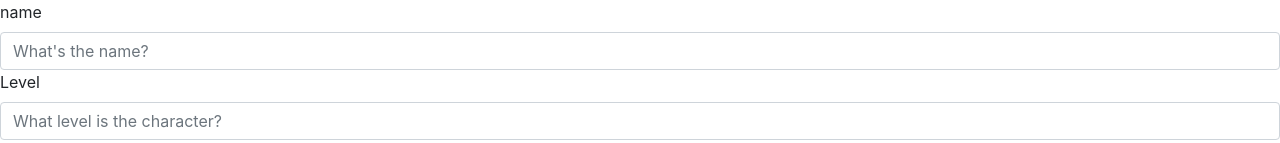
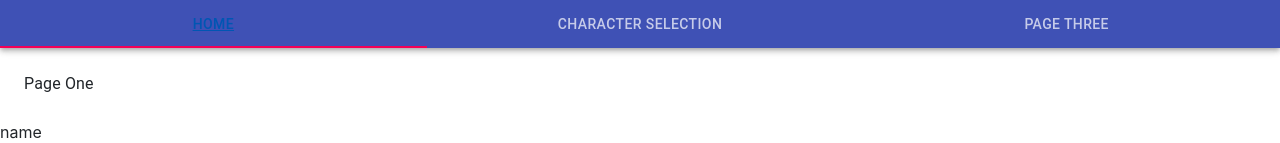
Before and after one commit to Bryantkrause/storyinator, a React (Create React App) app in the folder client/: page / in a window 1280 px wide. Shown: the top 143 px of the page. Built offline with nearby package versions, Linux system fonts and the light colour scheme; no server answers; the HTML template or start-up script is replaced by a standard one.

Commit message:
added navbar

```diff
--- a/client/src/components/CharacterDisplay/CharacterDisplay.js
+++ b/client/src/components/CharacterDisplay/CharacterDisplay.js
@@ -42,7 +42,6 @@
                         <td>{wisdom}</td>
                         <td>{charisma}</td>
                         <td><button onClick={() => deleteCharacter(_id)}>Delete </button></td>
-                        <td><button onClick={() => goToCharacter(_id)}>Delete </button></td>
                       </tr>
                     )
                   }
--- a/client/src/components/NavBar/NavBar.js
+++ b/client/src/components/NavBar/NavBar.js
@@ -1,118 +1,95 @@
-import React from 'react'
-import { Link } from 'react-router-dom'
+import React from 'react';
+import PropTypes from 'prop-types';
+import { makeStyles } from '@material-ui/core/styles';
+import AppBar from '@material-ui/core/AppBar';
+import Tabs from '@material-ui/core/Tabs';
+import Tab from '@material-ui/core/Tab';
+import Typography from '@material-ui/core/Typography';
+import Box from '@material-ui/core/Box';
 
-// Material-UI Components
-import { withStyles } from '@material-ui/core/styles'
-import Menu from '@material-ui/core/Menu'
-import MenuItem from '@material-ui/core/MenuItem'
-import ListItemIcon from '@material-ui/core/ListItemIcon'
-import ListItemText from '@material-ui/core/ListItemText'
+function TabPanel(props) {
+  const { children, value, index, ...other } = props;
 
-// Material-UI Icons
-import MenuIcon from '@material-ui/icons/Menu'
-import PersonIcon from '@material-ui/icons/Person'
-import GroupIcon from '@material-ui/icons/Group'
-import AssignmentIcon from '@material-ui/icons/Assignment'
-import ExitToAppIcon from '@material-ui/icons/ExitToApp'
+  return (
+    <div
+      role="tabpanel"
+      hidden={value !== index}
+      id={`nav-tabpanel-${index}`}
+      aria-labelledby={`nav-tab-${index}`}
+      {...other}
+    >
+      {value === index && (
+        <Box p={3}>
+          <Typography>{children}</Typography>
+        </Box>
+      )}
+    </div>
+  );
+}
 
-import Context from '../../../utils/Context'
+TabPanel.propTypes = {
+  children: PropTypes.node,
+  index: PropTypes.any.isRequired,
+  value: PropTypes.any.isRequired,
+};
 
-const StyledMenu = withStyles({
-    paper: {
-        border: '1px solid #d3d4d5',
-    },
-})(props => (
-    <Menu
-        elevation={0}
-        getContentAnchorEl={null}
-        anchorOrigin={{
-            vertical: 'bottom',
-            horizontal: 'center',
-        }}
-        transformOrigin={{
-            vertical: 'top',
-            horizontal: 'center',
-        }}
-        {...props}
+function a11yProps(index) {
+  return {
+    id: `nav-tab-${index}`,
+    'aria-controls': `nav-tabpanel-${index}`,
+  };
+}
+
+function LinkTab(props) {
+  return (
+    <Tab
+      component="a"
+      onClick={(event) => {
+        event.preventDefault();
+      }}
+      {...props}
     />
-))
+  );
+}
 
-const StyledMenuItem = withStyles(theme => ({
-    root: {
-        '&:focus': {
-            backgroundColor: theme.palette.primary.main,
-            '& .MuiListItemIcon-root, & .MuiListItemText-primary': {
-                color: theme.palette.common.white,
-            },
-        },
-    },
-}))(MenuItem)
+const useStyles = makeStyles((theme) => ({
+  root: {
+    flexGrow: 1,
+    backgroundColor: theme.palette.background.paper,
+  },
+}));
 
-export default function HamMenu() {
-    const [anchorEl, setAnchorEl] = React.useState(null)
+export default function NavTabs() {
+  const classes = useStyles();
+  const [value, setValue] = React.useState(0);
 
-    const { logout } = React.useContext(Context)
+  const handleChange = (event, newValue) => {
+    setValue(newValue);
+  };
 
-    const handleClick = event => {
-        setAnchorEl(event.currentTarget)
-    }
-
-    const handleClose = () => {
-        setAnchorEl(null)
-    }
-
-    return (
-        <div>
-            <MenuIcon
-                fontSize="large"
-                aria-controls="customized-menu"
-                aria-haspopup="true"
-                // variant="contained"
-                // color="primary"
-                onClick={handleClick}
-            >
-                Open Menu
-      </MenuIcon>
-            <StyledMenu
-                id="customized-menu"
-                anchorEl={anchorEl}
-                keepMounted
-                open={Boolean(anchorEl)}
-                onClose={handleClose}
-            >
-                <Link style={{ textDecoration: 'none', color: 'white' }} to={'/user'}>
-                    <StyledMenuItem onClick={handleClose}>
-                        <ListItemIcon>
-                            <PersonIcon fontSize="medium" />
-                        </ListItemIcon>
-                        <ListItemText primary="Profile" />
-                    </StyledMenuItem>
-                </Link>
-                <Link style={{ textDecoration: 'none', color: 'white' }} to={'/team'}>
-                    <StyledMenuItem onClick={handleClose}>
-                        <ListItemIcon>
-                            <GroupIcon fontSize="medium" />
-                        </ListItemIcon>
-                        <ListItemText primary="Team" />
-                    </StyledMenuItem>
-                </Link>
-                <Link style={{ textDecoration: 'none', color: 'white' }} to={'/boards'}>
-                    <StyledMenuItem onClick={handleClose}>
-                        <ListItemIcon>
-                            <AssignmentIcon fontSize="medium" />
-                        </ListItemIcon>
-                        <ListItemText primary="Boards" />
-                    </StyledMenuItem>
-                </Link>
-                <Link style={{ textDecoration: 'none', color: 'white' }} to={'/'}>
-                    <StyledMenuItem onClick={handleClose}>
-                        <ListItemIcon>
-                            <ExitToAppIcon onClick = {logout} fontSize="medium" />
-                        </ListItemIcon>
-                        <ListItemText primary="Logout" />
-                    </StyledMenuItem>
-                </Link>
-            </StyledMenu>
-        </div>
-    )
+  return (
+    <div className={classes.root}>
+      <AppBar position="static">
+        <Tabs
+          variant="fullWidth"
+          value={value}
+          onChange={handleChange}
+          aria-label="nav tabs example"
+        >
+          <LinkTab label="Home" href="/" {...a11yProps(0)} />
+          <LinkTab label="Character Selection" href="/Selection" {...a11yProps(1)} />
+          <LinkTab label="Page Three" href="/spam" {...a11yProps(2)} />
+        </Tabs>
+      </AppBar>
+      <TabPanel value={value} index={0}>
+        Page One
+      </TabPanel>
+      <TabPanel value={value} index={1}>
+        Page Two
+      </TabPanel>
+      <TabPanel value={value} index={2}>
+        Page Three
+      </TabPanel>
+    </div>
+  );
 }
--- a/client/src/components/NavBar/index.js
+++ b/client/src/components/NavBar/index.js
@@ -1 +1 @@
-export {default} from 'NavBar.js'
+export { default } from './NavBar.js'
--- a/client/src/pages/Characters/Characters.js
+++ b/client/src/pages/Characters/Characters.js
@@ -3,6 +3,7 @@
 import CharacterContext from '../../utils/CharacterContext'
 import CharacterForm from '../../components/CharacterForm'
 import CharacterDisplay from '../../components/CharacterDisplay'
+import NavTabs from '../../components/NavBar'
 
 class Characters extends React.Component {
   state = {
@@ -73,6 +74,7 @@
   render () {
     return (
       <CharacterContext.Provider value={this.state}>
+          <NavTabs/>
           <CharacterForm />
           <CharacterDisplay />
       </CharacterContext.Provider>
```
